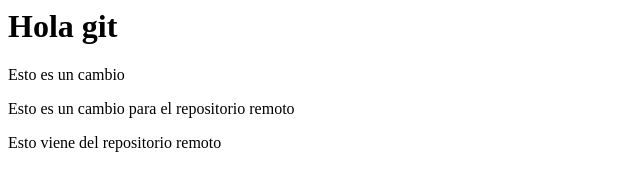
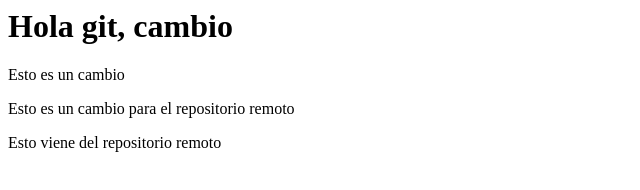
Before and after one commit to MinorFSD1124/git, a plain HTML site: page index.html in a window 1280 px wide. Shown: the whole page, without its empty margins (0-640 px from the left). Drawn offline with Linux system fonts and the light colour scheme.

Commit message:
Update index.html

```diff
--- a/index.html
+++ b/index.html
@@ -5,7 +5,7 @@
     <title>Document</title>
 </head>
 <body>
-    <h1>Hola git</h1>
+    <h1>Hola git, cambio</h1>
     <p>Esto es un cambio</p>
     <p>Esto es un cambio para el repositorio remoto</p>
     <p>Esto viene del repositorio remoto</p>
```
